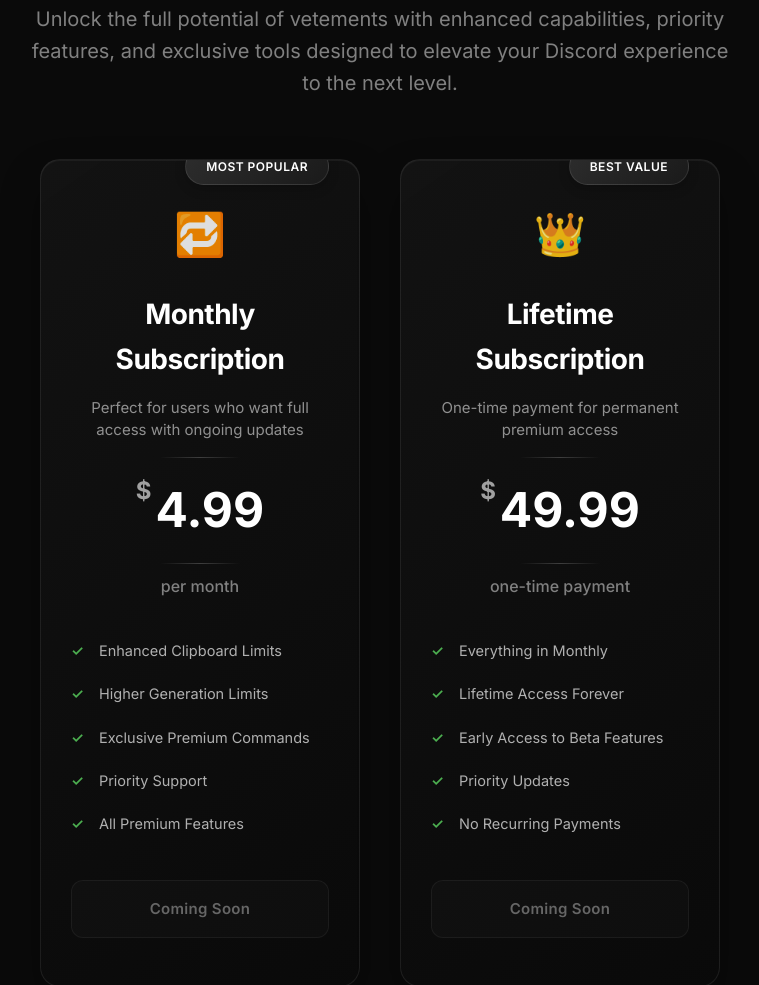
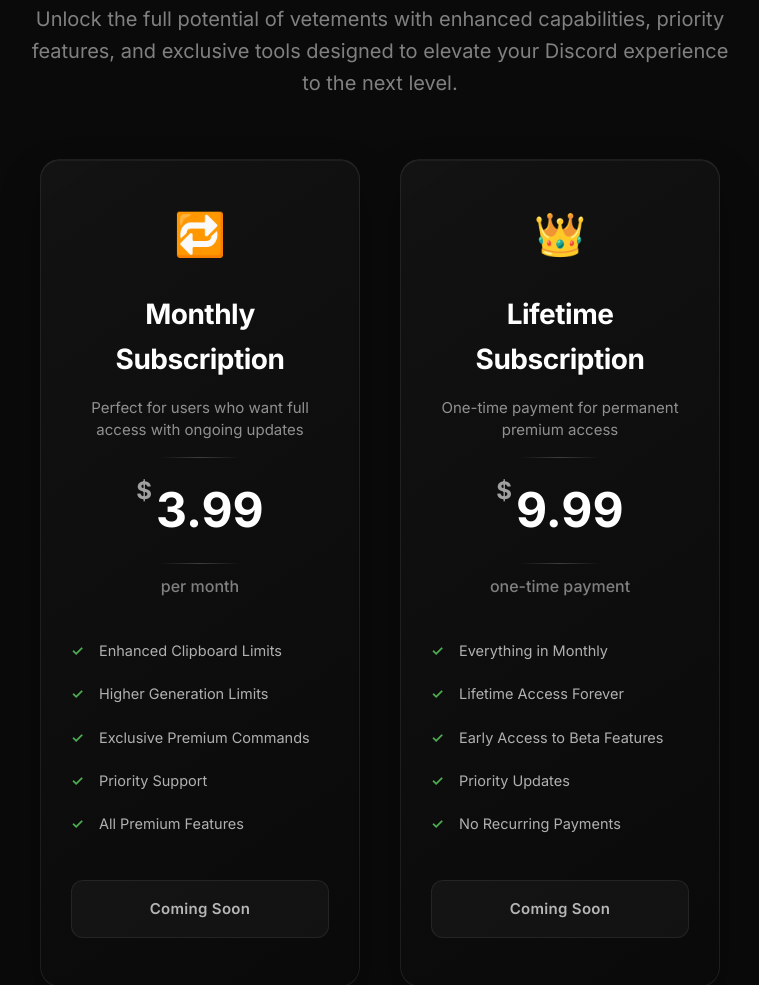
Before and after one commit to yuwxd/vetements.lol, a website: page premium.html in a window 1280 px wide. Shown: the part 259-1244 px from the top of the page, without its empty margins (260-1019 px from the left). Drawn offline with Linux system fonts and the light colour scheme.

Commit message:
Update premium.html

```diff
--- a/premium.html
+++ b/premium.html
@@ -194,26 +194,9 @@
                 inset 0 1px 0 rgba(255, 255, 255, 0.1);
         }
 
-        .card-badge {
-            position: absolute;
-            top: -12px;
-            right: 30px;
-            background: linear-gradient(135deg, #2d2d2d 0%, #1a1a1a 100%);
-            padding: 8px 20px;
-            border-radius: 20px;
-            font-size: 12px;
-            font-weight: 600;
-            letter-spacing: 0.5px;
-            color: #ffffff;
-            border: 1px solid rgba(255, 255, 255, 0.1);
-            box-shadow: 0 4px 12px rgba(0, 0, 0, 0.2);
-        }
-
         .pricing-icon {
             font-size: 42px;
             margin-bottom: 25px;
-            filter: brightness(0.9) contrast(1.2);
-            opacity: 0.9;
         }
 
         .pricing-title {
@@ -318,42 +301,13 @@
             letter-spacing: 0.3px;
             position: relative;
             overflow: hidden;
-        }
-
-        .pricing-button::before {
-            content: '';
-            position: absolute;
-            top: 0;
-            left: -100%;
-            width: 100%;
-            height: 100%;
-            background: linear-gradient(90deg,
-                transparent,
-                rgba(255, 255, 255, 0.1),
-                transparent);
-            transition: left 0.6s ease;
+            cursor: not-allowed;
+            opacity: 0.7;
         }
 
         .pricing-button:hover {
-            background: rgba(255, 255, 255, 0.08);
-            border-color: rgba(255, 255, 255, 0.2);
-            transform: translateY(-2px);
-        }
-
-        .pricing-button:hover::before {
-            left: 100%;
-        }
-
-        .pricing-button.coming-soon {
-            background: rgba(255, 255, 255, 0.02);
-            border-color: rgba(255, 255, 255, 0.05);
-            color: #666;
-            cursor: not-allowed;
-        }
-
-        .pricing-button.coming-soon:hover {
-            background: rgba(255, 255, 255, 0.02);
-            border-color: rgba(255, 255, 255, 0.05);
+            background: rgba(255, 255, 255, 0.05);
+            border-color: rgba(255, 255, 255, 0.1);
             transform: none;
         }
 
@@ -457,9 +411,6 @@
         .benefit-icon {
             font-size: 28px;
             margin-bottom: 20px;
-            color: #ffffff;
-            opacity: 0.9;
-            filter: brightness(0.9) contrast(1.2);
         }
 
         .benefit-title {
@@ -713,12 +664,11 @@
         <div class="pricing-container">
             <!-- Monthly Subscription Card -->
             <div class="pricing-card">
-                <div class="card-badge">MOST POPULAR</div>
                 <div class="pricing-icon">🔁</div>
                 <h3 class="pricing-title">Monthly Subscription</h3>
                 <p class="pricing-subtitle">Perfect for users who want full access with ongoing updates</p>
                 <div class="price">
-                    <span class="price-currency">$</span>4.99
+                    <span class="price-currency">$</span>3.99
                 </div>
                 <div class="price-period">per month</div>
                 <ul class="pricing-features">
@@ -728,17 +678,16 @@
                     <li>Priority Support</li>
                     <li>All Premium Features</li>
                 </ul>
-                <a href="#" class="pricing-button coming-soon">Coming Soon</a>
+                <a href="#" class="pricing-button">Coming Soon</a>
             </div>
 
             <!-- Lifetime Subscription Card -->
             <div class="pricing-card">
-                <div class="card-badge">BEST VALUE</div>
                 <div class="pricing-icon">👑</div>
                 <h3 class="pricing-title">Lifetime Subscription</h3>
                 <p class="pricing-subtitle">One-time payment for permanent premium access</p>
                 <div class="price">
-                    <span class="price-currency">$</span>49.99
+                    <span class="price-currency">$</span>9.99
                 </div>
                 <div class="price-period">one-time payment</div>
                 <ul class="pricing-features">
@@ -748,7 +697,7 @@
                     <li>Priority Updates</li>
                     <li>No Recurring Payments</li>
                 </ul>
-                <a href="#" class="pricing-button coming-soon">Coming Soon</a>
+                <a href="#" class="pricing-button">Coming Soon</a>
             </div>
         </div>
 
@@ -886,6 +835,15 @@
             });
         });
 
+        // Disable button clicks
+        document.querySelectorAll('.pricing-button').forEach(button => {
+            button.addEventListener('click', (e) => {
+                e.preventDefault();
+                // Optional: Show a tooltip or notification
+                // alert('Premium is coming soon! Join our Discord for updates.');
+            });
+        });
+
         closeButton.addEventListener('click', function() {
             notification.classList.add('hidden');
             localStorage.setItem('premiumNotificationClosed', 'true');
```
